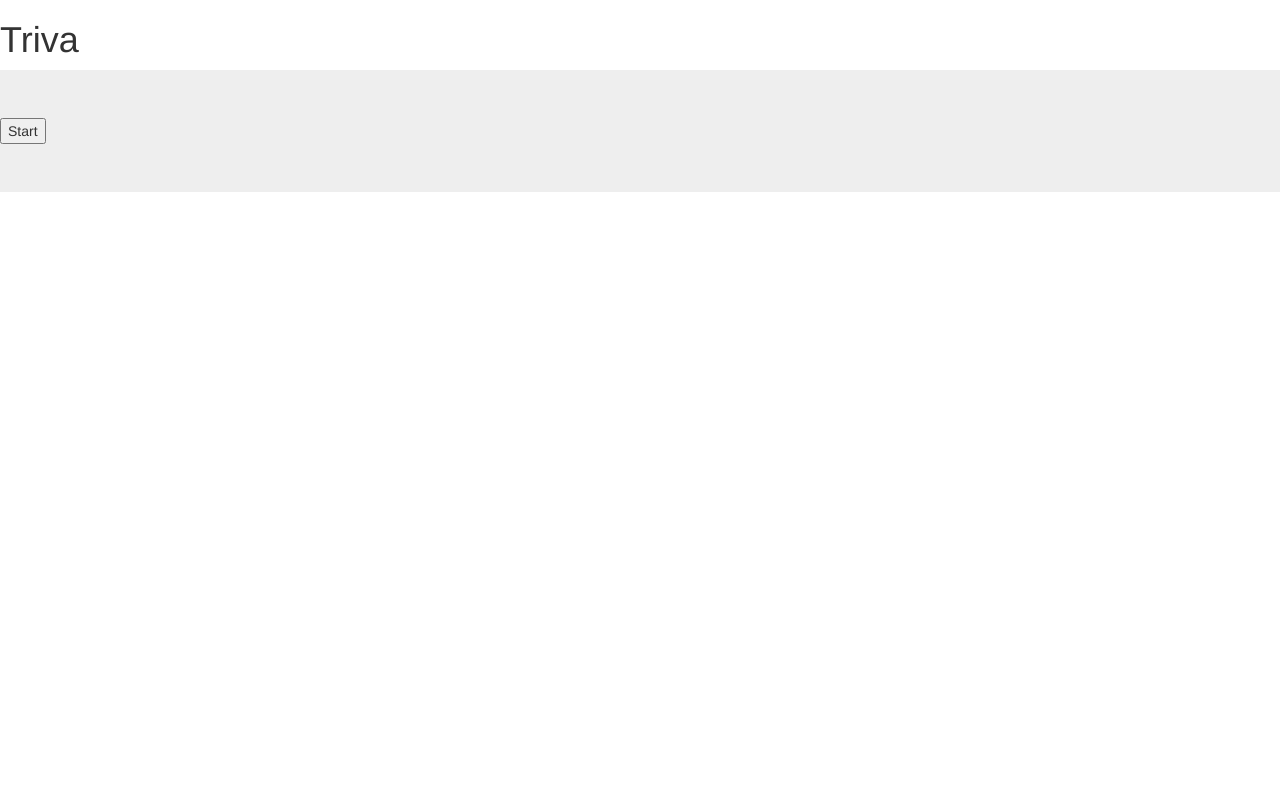
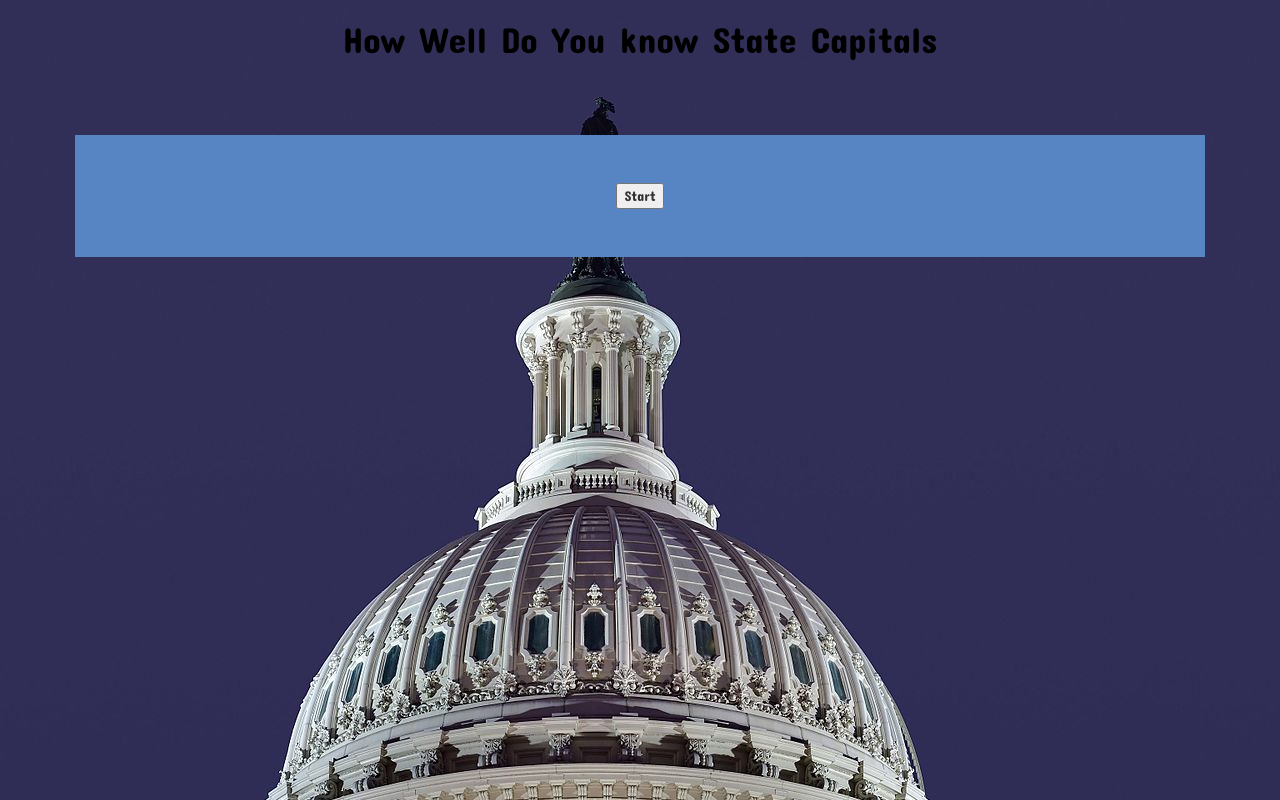
Before and after one commit to stabrr/TriviaGame, a plain HTML site: page index.html in a window 1280 px wide. Drawn offline with nearby package versions, Linux system fonts and the light colour scheme.

Commit message:
some styling

```diff
--- a/assets/css/style.css
+++ b/assets/css/style.css
@@ -0,0 +1,20 @@
+body{
+	background: url(../../assets/images/uscap.jpg);
+	background-color: #5784c3;
+	font-family: 'Concert One', cursive;
+}
+#game h2{
+	font-weight: bold;
+}
+
+#results{
+	background-color: #5784c3;
+	text-align: center;
+	font-family: 'Concert One', cursive;
+	margin: 75px;
+}
+h1{
+	text-align: center;
+	color: black;
+}
+}
--- a/assets/javascript/app.js
+++ b/assets/javascript/app.js
@@ -6,7 +6,7 @@ $("#start").on('click',function(){
 	//sets timer to countdown
 	timer=setInterval(trivia.countdown,1000);
 	//displaying the time
-	$("#game").html('<h2 id=clock>Time Remaining</h2>');
+	$("#game").html('<h3 id=clock>Time Remaining</h3>');
 	//loop will list quest and create radio buttons with possible answers
 	for (var i=0;i<questions.length;i++){
 		//display question in object questions
@@ -64,7 +64,7 @@ var trivia = {
 	correct:0,
 	wrong: 0,
 	unanswered:0,
-	clock: 15,
+	clock: 60,
 	//timer feature before results are shown
 	countdown: function(){
 		trivia.clock--;
--- a/index.html
+++ b/index.html
@@ -14,7 +14,7 @@
 </head>
 <body>
 <div id="outer">
-	<h1>Triva</h1>
+	<h1>How Well Do You know State Capitals</h1>
 
 	<div id="results" class="jumbotron">
 		<div id="game">
```
Also changed, not shown: assets/images/uscap.jpg (added), 1 other file.
